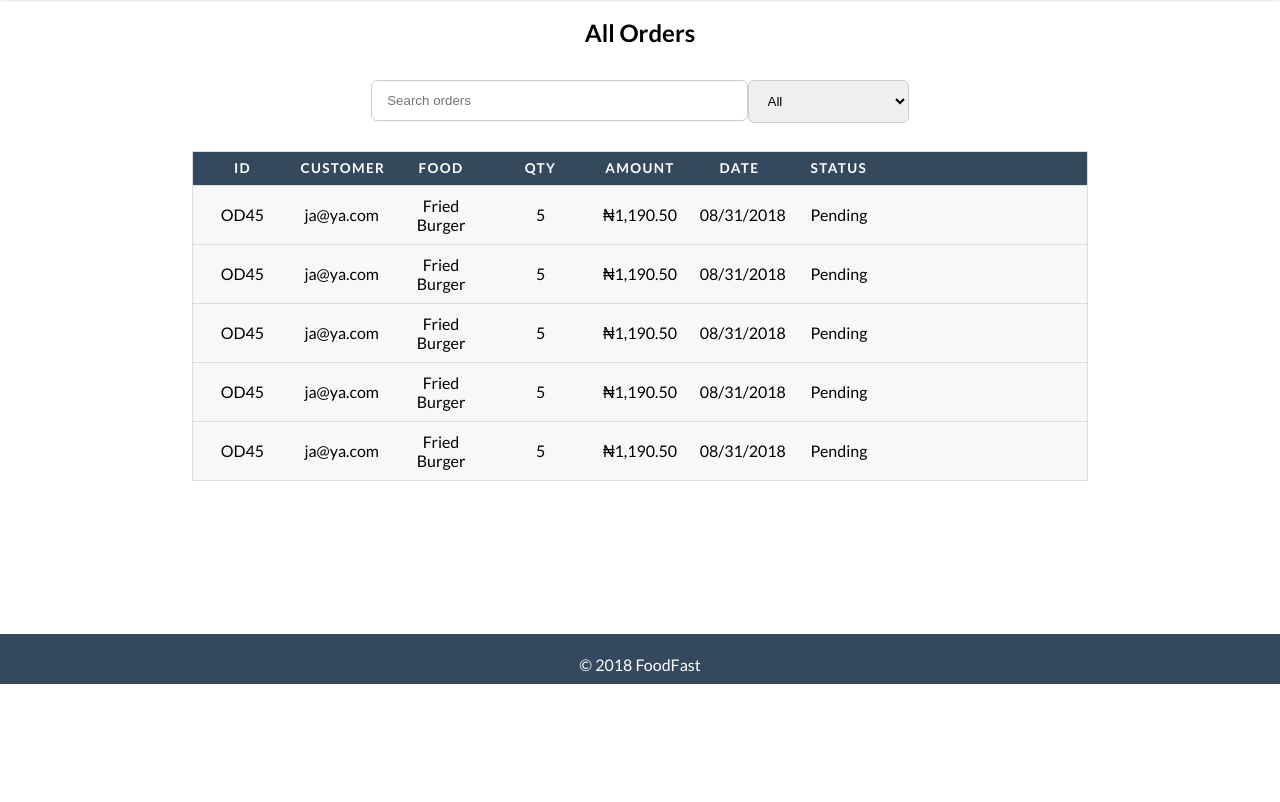
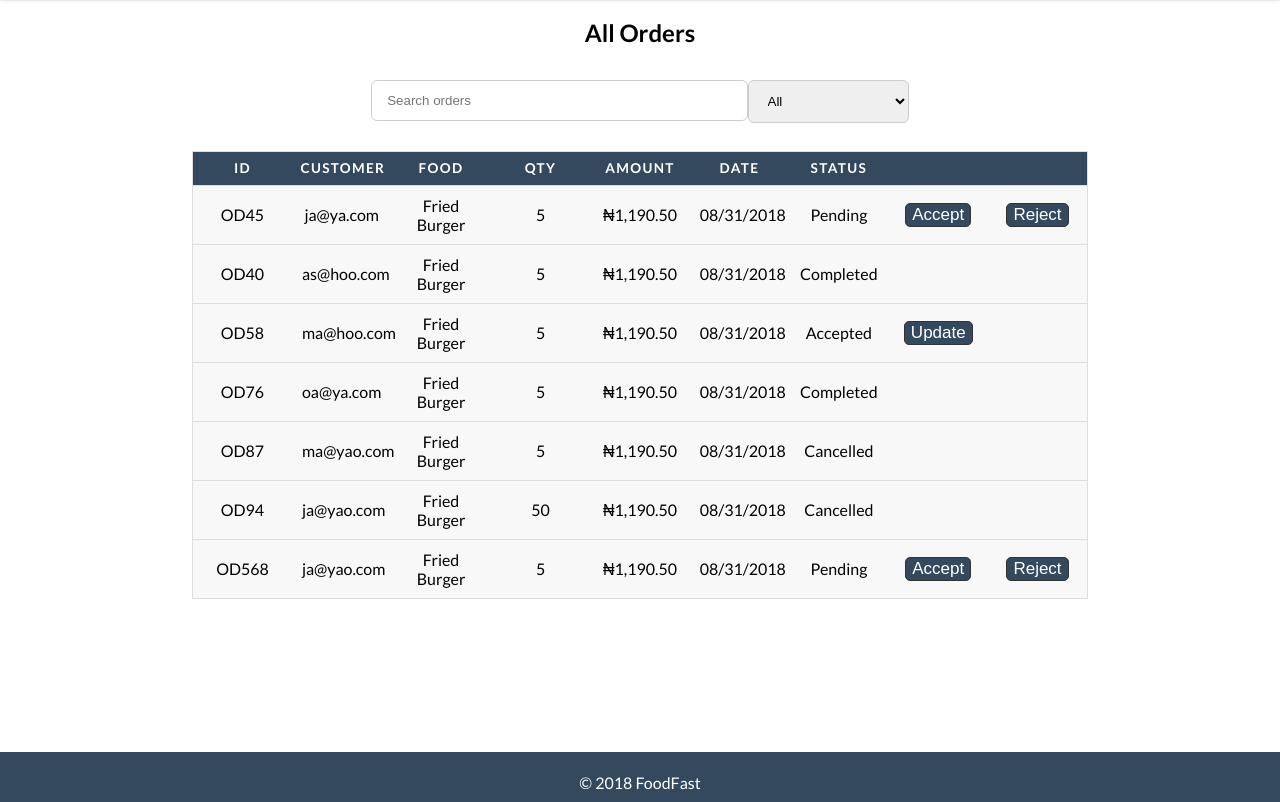
Before and after one commit to rafmme/foodfast, a plain HTML site: page UI/admin/index.html in a window 1280 px wide. Shown: the part 60-862 px from the top of the page. Before the commit the page ends 800 px from the top, so only its background shows below. Drawn offline with Linux system fonts and the light colour scheme; a web font is replaced by a local one.

Commit message:
[Feature #160359106] Add buttons to allow Admin accept or decline an order

```diff
--- a/UI/admin/index.html
+++ b/UI/admin/index.html
@@ -76,53 +76,76 @@
                         <td data-label="Amount">₦1,190.50</td>
                         <td data-label="Date">08/31/2018</td>
                         <td data-label="Status">Pending</td>
+                        <td data-label=""><button class="accept-btn">Accept</button></td>
+                        <td data-label=""><button class="reject-btn" onclick="showModal('order-reject')">Reject</button></td>
+                    </tr>
+                    <tr ondblclick="showModal('order-info')">
+                        <td data-label="ID">OD40</td>
+                        <td data-label="Customer">as@hoo.com</td>
+                        <td data-label="Food">Fried Burger</td>
+                        <td data-label="Qty">5</td>
+                        <td data-label="Amount">₦1,190.50</td>
+                        <td data-label="Date">08/31/2018</td>
+                        <td data-label="Status">Completed</td>
                         <td data-label=""></td>
                         <td data-label=""></td>
                     </tr>
                     <tr ondblclick="showModal('order-info')">
-                        <td data-label="ID">OD45</td>
-                        <td data-label="Customer">ja@ya.com</td>
+                        <td data-label="ID">OD58</td>
+                        <td data-label="Customer">ma@hoo.com</td>
+                        <td data-label="Food">Fried Burger</td>
+                        <td data-label="Qty">5</td>
+                        <td data-label="Amount">₦1,190.50</td>
+                        <td data-label="Date">08/31/2018</td>
+                        <td data-label="Status">Accepted</td>
+                        <td data-label=""><button class="accept-btn" onclick="showModal('update')">Update</button></td>
+                        <td data-label=""></td>
+                    </tr>
+                    <tr ondblclick="showModal('order-info')">
+                        <td data-label="ID">OD76</td>
+                        <td data-label="Customer">oa@ya.com</td>
+                        <td data-label="Food">Fried Burger</td>
+                        <td data-label="Qty">5</td>
+                        <td data-label="Amount">₦1,190.50</td>
+                        <td data-label="Date">08/31/2018</td>
+                        <td data-label="Status">Completed</td>
+                        <td data-label=""></td>
+                        <td data-label=""></td>
+                    </tr>
+                    <tr ondblclick="showModal('order-info')">
+                        <td data-label="ID">OD87</td>
+                        <td data-label="Customer">ma@yao.com</td>
+                        <td data-label="Food">Fried Burger</td>
+                        <td data-label="Qty">5</td>
+                        <td data-label="Amount">₦1,190.50</td>
+                        <td data-label="Date">08/31/2018</td>
+                        <td data-label="Status">Cancelled</td>
+                        <td data-label=""></td>
+                        <td data-label=""></td>
+                    </tr>
+                    <tr ondblclick="showModal('order-info')">
+                        <td data-label="ID">OD94</td>
+                        <td data-label="Customer">ja@yao.com</td>
+                        <td data-label="Food">Fried Burger</td>
+                        <td data-label="Qty">50</td>
+                        <td data-label="Amount">₦1,190.50</td>
+                        <td data-label="Date">08/31/2018</td>
+                        <td data-label="Status">Cancelled</td>
+                        <td data-label=""></td>
+                        <td data-label=""></td>
+                    </tr>
+                    <tr ondblclick="showModal('order-info')">
+                        <td data-label="ID">OD568</td>
+                        <td data-label="Customer">ja@yao.com</td>
                         <td data-label="Food">Fried Burger</td>
                         <td data-label="Qty">5</td>
                         <td data-label="Amount">₦1,190.50</td>
                         <td data-label="Date">08/31/2018</td>
                         <td data-label="Status">Pending</td>
-                        <td data-label=""></td>
-                        <td data-label=""></td>
+                        <td data-label=""><button class="accept-btn">Accept</button></td>
+                        <td data-label=""><button class="reject-btn" onclick="showModal('order-reject')">Reject</button></td>
                     </tr>
-                    <tr ondblclick="showModal('order-info')">
-                        <td data-label="ID">OD45</td>
-                        <td data-label="Customer">ja@ya.com</td>
-                        <td data-label="Food">Fried Burger</td>
-                        <td data-label="Qty">5</td>
-                        <td data-label="Amount">₦1,190.50</td>
-                        <td data-label="Date">08/31/2018</td>
-                        <td data-label="Status">Pending</td>
-                        <td data-label=""></td>
-                        <td data-label=""></td>
-                    </tr>
-                    <tr ondblclick="showModal('order-info')">
-                        <td data-label="ID">OD45</td>
-                        <td data-label="Customer">ja@ya.com</td>
-                        <td data-label="Food">Fried Burger</td>
-                        <td data-label="Qty">5</td>
-                        <td data-label="Amount">₦1,190.50</td>
-                        <td data-label="Date">08/31/2018</td>
-                        <td data-label="Status">Pending</td>
-                        <td data-label=""></td>
-                        <td data-label=""></td>
-                    </tr>
-                    <tr ondblclick="showModal('order-info')">
-                        <td data-label="ID">OD45</td>
-                        <td data-label="Customer">ja@ya.com</td>
-                        <td data-label="Food">Fried Burger</td>
-                        <td data-label="Qty">5</td>
-                        <td data-label="Amount">₦1,190.50</td>
-                        <td data-label="Date">08/31/2018</td>
-                        <td data-label="Status">Pending</td>
-                        <td data-label=""></td>
-                        <td data-label=""></td>
-                    </tr>
+
                 </tbody>
             </table>
         </div>
@@ -176,6 +199,27 @@
             </div>
         </div>
     </div>
+    <div class="modal" id="order-reject">
+        <div class="container modal-content animate">
+            <div class="imgcontainer">
+                <span style="margin-top: -15px; margin-left: 5px;" onclick="closeModal('order-reject')" class="close" title="Close Modal">&times;</span>
+            </div>
+            <h3>Confirm Action</h3>
+            <h4 class="text-center" style="margin-top: 50px;">
+                Are you sure you want to cancel Order OD 3455-5888 ?
+            </h4>
+            <div class="row" style="margin-bottom: 15px;">
+                <div class="col-2">
+                    <button class="btn accept-btn" onclick="closeModal('order-reject')">Yes</button>
+                </div>
+                <div class="col-2">
+                    <div class="mg-left-10">
+                        <button class="btn reject-btn mg-top-5" onclick="closeModal('order-reject')">No</button>
+                    </div>
+                </div>
+            </div>
+        </div>
+    </div>
     <footer>
         <p class="text-center">&copy; 2018 FoodFast</p>
     </footer>
```
